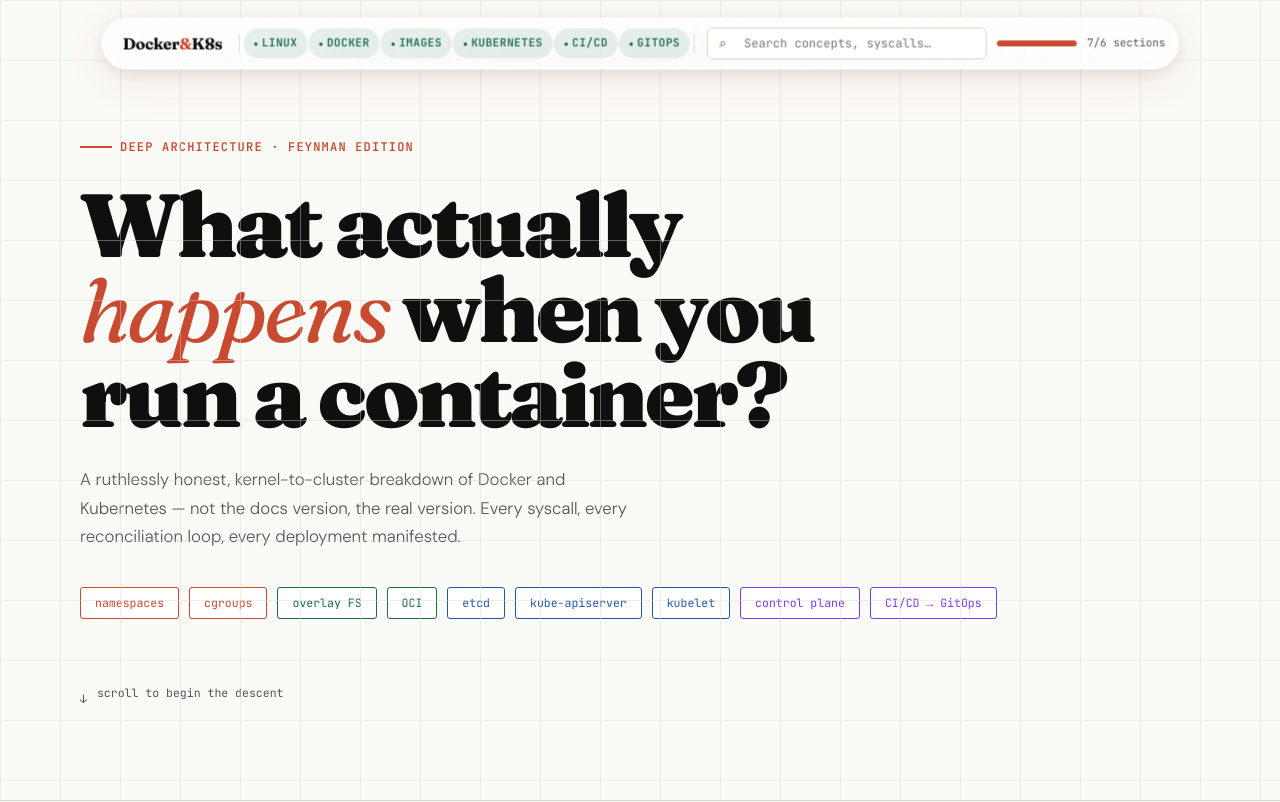
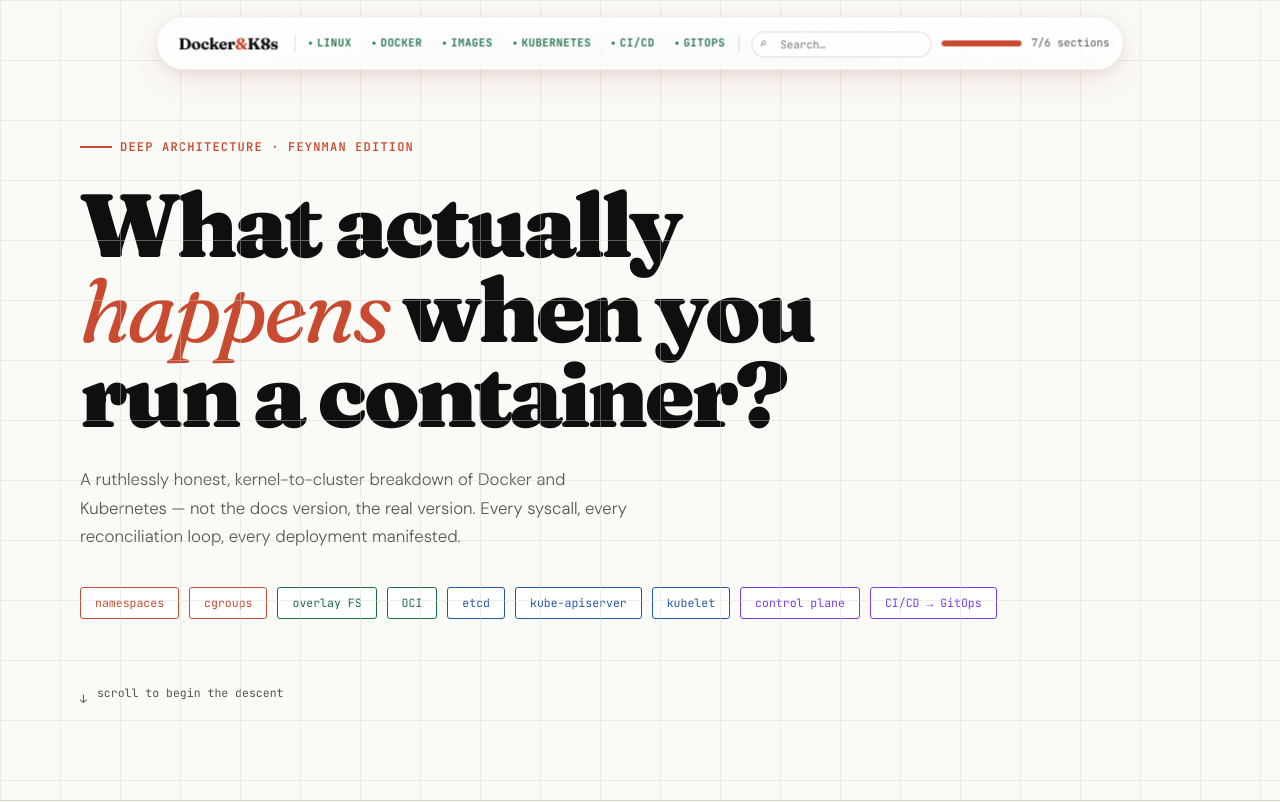
Before and after one commit to chaitanya-gits/dock8s, a Next.js app: page / in a window 1280 px wide. Shown: the top 802 px of the page. Built offline with nearby package versions, Linux system fonts and the light colour scheme.

Commit message:
Nav: remove pill circles, slim modern search bar, fix Chaitanya font & remove duplicate emoji in footer

```diff
--- a/app/page.tsx
+++ b/app/page.tsx
@@ -42,19 +42,23 @@ function SearchBar() {
   const typeLabels: Record<string, string> = { concept: "Concept", quiz: "Quiz", feynman: "💡 Insight" };
 
   return (
-    <div ref={ref} style={{ position: "relative", width: 280 }}>
+    <div ref={ref} style={{ position: "relative", width: 180 }}>
       <input
         value={query}
         onChange={e => setQuery(e.target.value)}
-        placeholder="Search concepts, syscalls…"
+        placeholder="Search…"
         style={{
-          width: "100%", padding: "7px 14px 7px 36px",
-          border: `1px solid ${S.border}`, borderRadius: 6,
-          fontFamily: "'JetBrains Mono', monospace", fontSize: "0.75rem",
-          background: "white", color: S.ink, outline: "none",
+          width: "100%", padding: "5px 10px 5px 28px",
+          border: `1px solid rgba(0,0,0,0.13)`, borderRadius: 20,
+          fontFamily: "'JetBrains Mono', monospace", fontSize: "0.68rem",
+          background: "rgba(255,255,255,0.6)", color: S.ink, outline: "none",
+          backdropFilter: "blur(8px)",
+          transition: "border 0.2s, width 0.3s",
         }}
+        onFocus={e => { e.currentTarget.style.border = `1px solid ${S.accent}`; }}
+        onBlur={e => { e.currentTarget.style.border = `1px solid rgba(0,0,0,0.13)`; }}
       />
-      <span style={{ position: "absolute", left: 12, top: "50%", transform: "translateY(-50%)", color: S.ink3, fontSize: "0.85rem" }}>⌕</span>
+      <span style={{ position: "absolute", left: 9, top: "50%", transform: "translateY(-50%)", color: S.ink3, fontSize: "0.78rem", pointerEvents: "none" }}>⌕</span>
       {open && (
         <div style={{
           position: "absolute", top: "calc(100% + 6px)", left: 0, right: 0,
@@ -466,8 +470,8 @@ export default function Home() {
         .liquid-nav { animation: navFloat 6s ease-in-out infinite, glassGlow 4s ease-in-out infinite; }
         .liquid-nav::before { content:''; position:absolute; inset:0; border-radius:50px; background:linear-gradient(105deg,rgba(255,255,255,0.55) 0%,rgba(255,255,255,0.08) 45%,rgba(255,255,255,0.5) 100%); pointer-events:none; z-index:1; }
         .liquid-nav::after { content:''; position:absolute; inset:0; border-radius:50px; background:linear-gradient(180deg,rgba(255,255,255,0.55) 0%,transparent 55%); pointer-events:none; z-index:1; }
-        .nav-link-pill { position:relative; z-index:2; transition:all 0.25s cubic-bezier(0.34,1.56,0.64,1) !important; }
-        .nav-link-pill:hover { background:rgba(255,255,255,0.72) !important; transform:translateY(-1px) scale(1.05) !important; box-shadow:0 2px 10px rgba(0,0,0,0.09) !important; }
+        .nav-link-pill { position:relative; z-index:2; transition:color 0.2s, opacity 0.2s !important; }
+        .nav-link-pill:hover { color:#c84b31 !important; opacity:0.85; }
         .nav-logo-btn { cursor:pointer; transition:all 0.2s !important; }
         .nav-logo-btn:hover { opacity:0.7; transform:scale(0.97) !important; }
         @keyframes bounce { 0%,100%{transform:translateY(0)} 50%{transform:translateY(6px)} }
@@ -506,18 +510,19 @@ export default function Home() {
         <div style={{ width: 1, height: 18, background: "rgba(0,0,0,0.13)", flexShrink: 0, position: "relative", zIndex: 2 }} />
 
         {/* Section links */}
-        <div style={{ display: "flex", gap: 1, alignItems: "center", flex: 1, position: "relative", zIndex: 2 }}>
+        <div style={{ display: "flex", gap: 2, alignItems: "center", flex: 1, position: "relative", zIndex: 2 }}>
           {SECTIONS.map(s => (
             <a key={s.id} href={`#${s.id}`} className="nav-link-pill" style={{
-              fontSize: "0.7rem", fontWeight: 600, letterSpacing: "0.04em", textTransform: "uppercase",
+              fontSize: "0.68rem", fontWeight: 600, letterSpacing: "0.04em", textTransform: "uppercase",
               textDecoration: "none",
-              color: progress.sections.includes(s.id) ? "#1a6b4a" : "#555",
-              padding: "5px 10px", borderRadius: 30,
-              background: progress.sections.includes(s.id) ? "rgba(26,107,74,0.1)" : "transparent",
+              color: progress.sections.includes(s.id) ? "#1a6b4a" : "#666",
+              padding: "4px 9px", borderRadius: 6,
+              background: "transparent",
               fontFamily: "'JetBrains Mono',monospace",
               display: "flex", alignItems: "center", gap: 3,
+              transition: "color 0.2s",
             }}>
-              {progress.sections.includes(s.id) && <span style={{ fontSize: "0.5rem", color: "#1a6b4a" }}>●</span>}
+              {progress.sections.includes(s.id) && <span style={{ fontSize: "0.45rem", color: "#1a6b4a", marginRight: 1 }}>●</span>}
               {s.title.split(" ")[0]}
             </a>
           ))}
@@ -946,7 +951,7 @@ export default function Home() {
         {/* Orchestrated by row */}
         <div style={{ display: "flex", alignItems: "center", gap: 10 }}>
           <span style={{ fontFamily: "'JetBrains Mono',monospace", fontSize: "0.72rem", color: S.ink3, letterSpacing: "0.04em" }}>Orchestrated by</span>
-          <span style={{ fontFamily: "'Fraunces',serif", fontSize: "0.88rem", fontWeight: 700, color: S.ink, letterSpacing: "-0.01em" }}>Chaitanya</span>
+          <span style={{ fontFamily: "'JetBrains Mono',monospace", fontSize: "0.72rem", fontWeight: 700, color: S.ink, letterSpacing: "0.04em" }}>Chaitanya</span>
           <span style={{ fontSize: "1.1rem" }}>🐳</span>
           <span style={{ fontFamily: "'JetBrains Mono',monospace", fontSize: "0.72rem", color: S.ink3 }}>·</span>
           <span style={{ fontSize: "1.1rem" }}>☸️</span>
```
